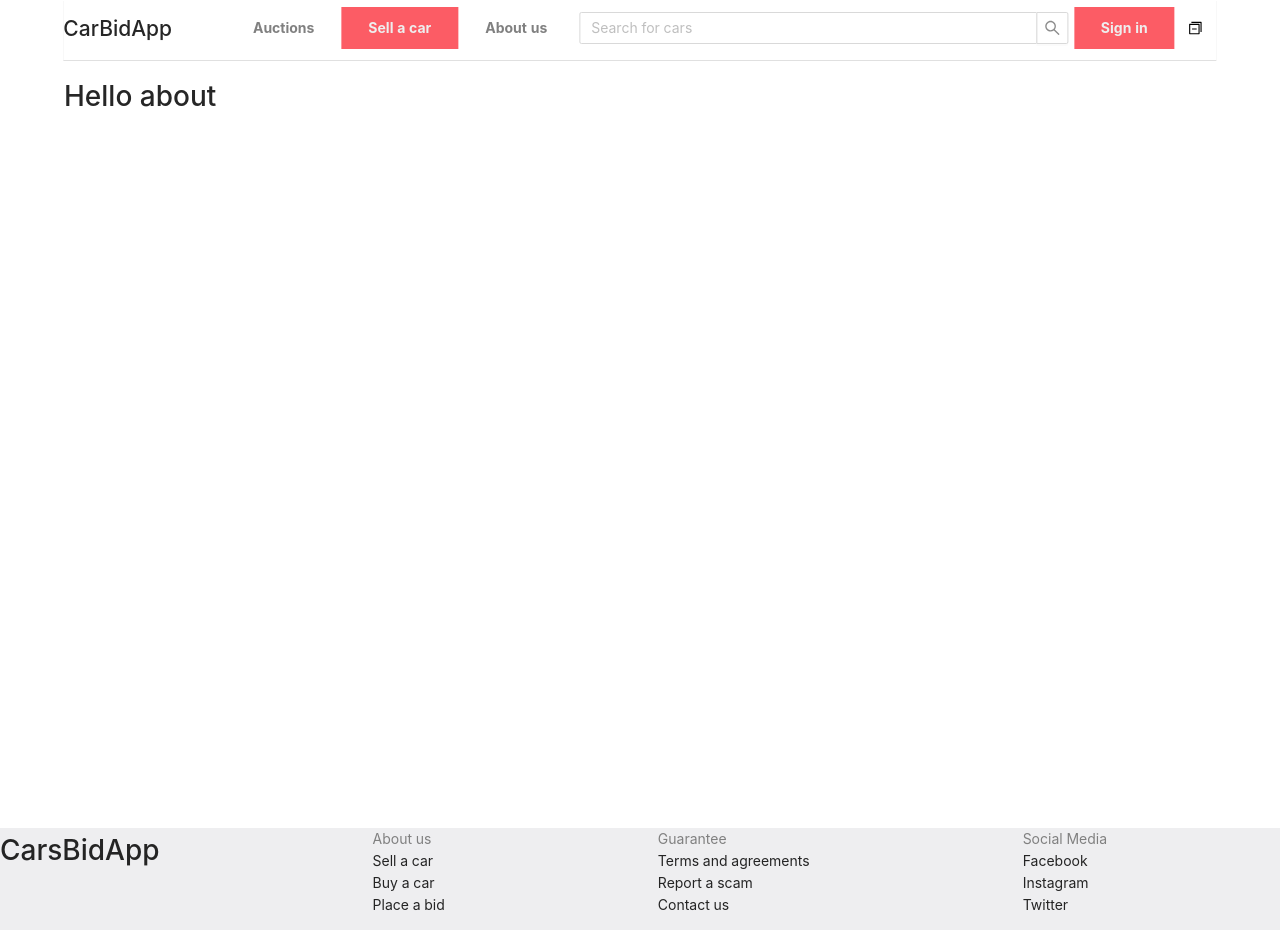
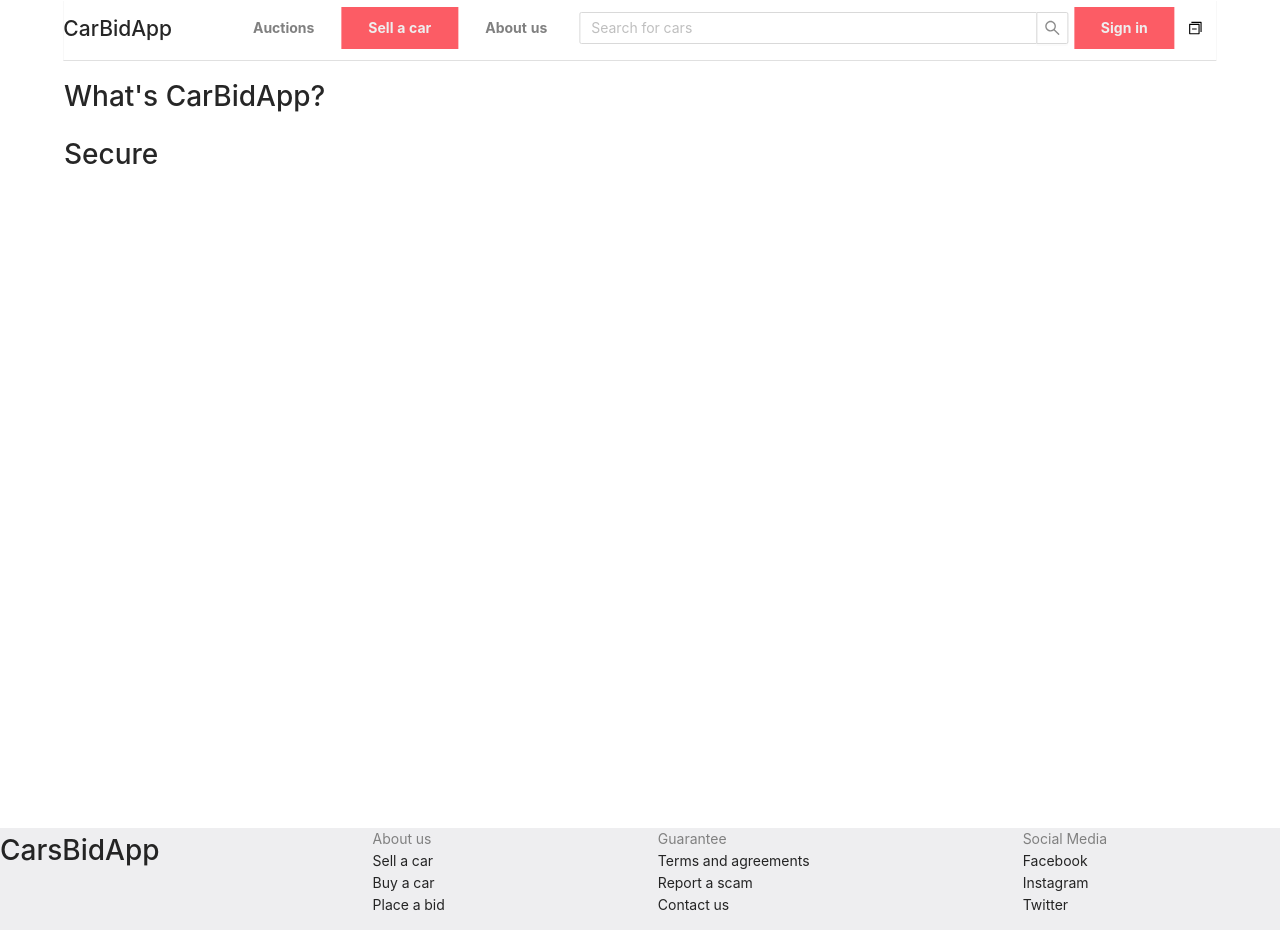
Before and after one commit to Petiazediter/CarAppRewrite, a React (Create React App) app in the folder car-app-frontend/: page /about in a window 1280 px wide. Built offline with nearby package versions, Linux system fonts and the light colour scheme.

Commit message:
Create class component IconComponent.

```diff
--- a/car-app-frontend/src/components/about-page/About.tsx
+++ b/car-app-frontend/src/components/about-page/About.tsx
@@ -1,7 +1,14 @@
+import IconComponent from './IconComponent';
+
 export function About() {
 	return (
-		<>
-			<h1>Hello about</h1>
-		</>
+		<div>
+			<h1>What's CarBidApp?</h1>
+			<IconComponent
+				title="Secure"
+				icon={<></>}
+				description="Lorem ipsum, dolor sit amet consectetur adipisicing elit. Eius, quisquam totam."
+			/>
+		</div>
 	);
 }
--- /dev/null
+++ b/car-app-frontend/src/components/about-page/IconComponent.tsx
@@ -0,0 +1,26 @@
+import React, { Component, ReactElement } from 'react';
+
+export type IconComponentProps = {
+	title: string;
+	description: string;
+	icon: ReactElement;
+};
+
+type IconComponentState = {};
+
+export default class IconComponent extends Component<
+	IconComponentProps,
+	IconComponentState
+> {
+	constructor(props: IconComponentProps) {
+		super(props);
+	}
+
+	render() {
+		return (
+			<div>
+				<h1>{this.props.title}</h1>
+			</div>
+		);
+	}
+}
```
